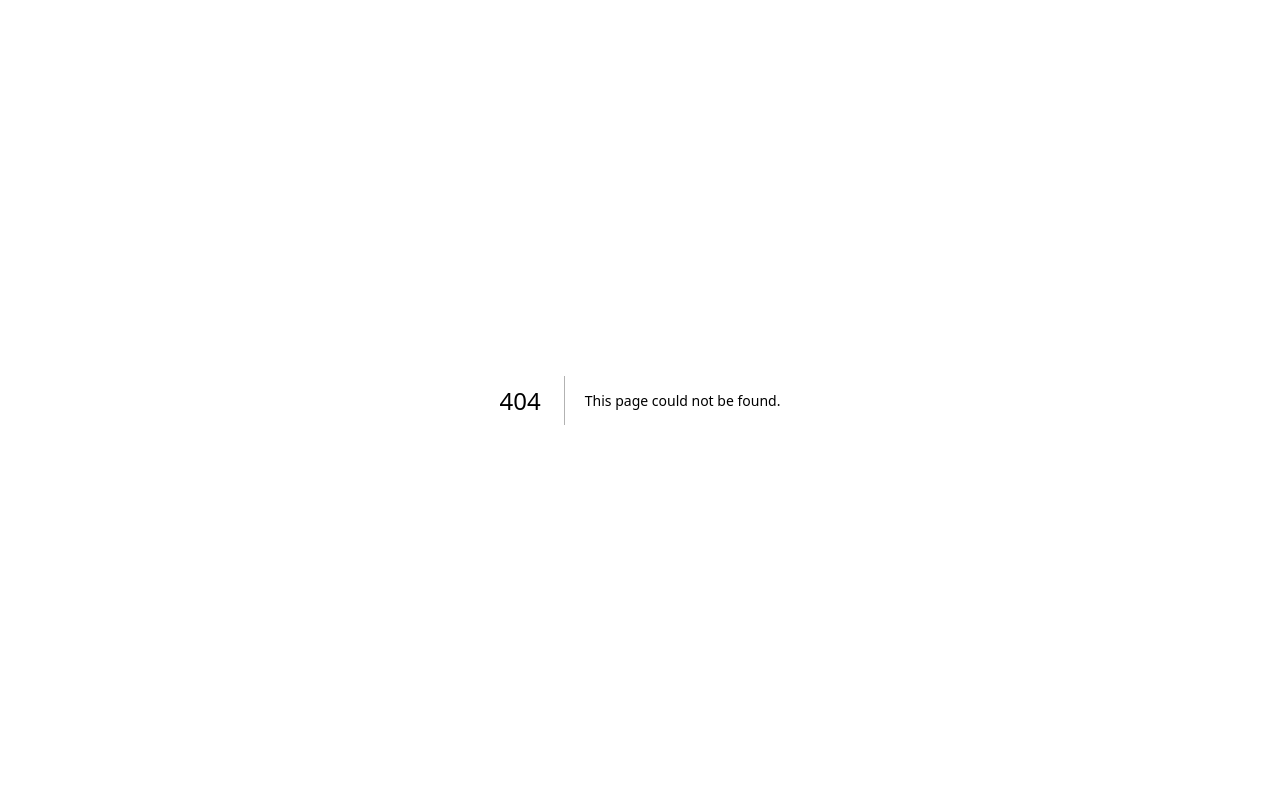
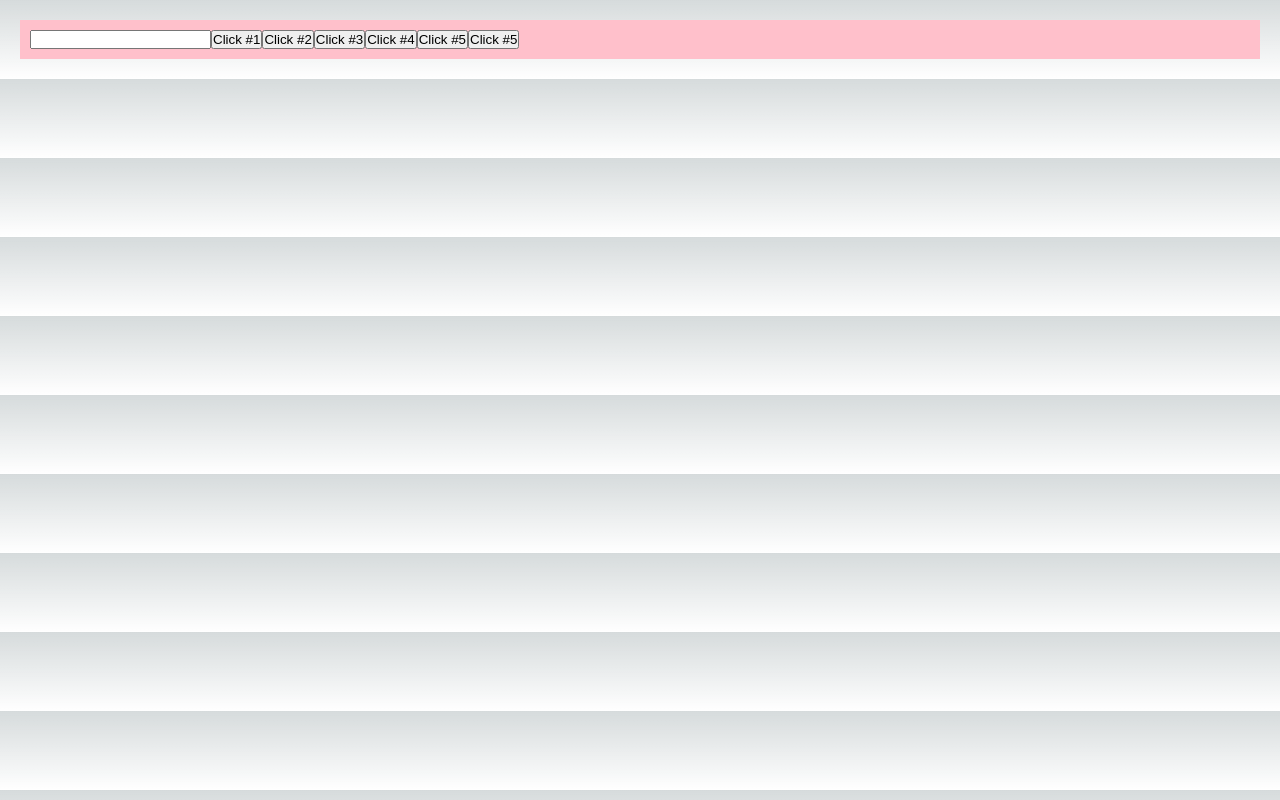
Before and after one commit to bertiGrazi/design_engineer, a Next.js app in the folder exercicios/: page /basicos/botao in a window 1280 px wide. Before the commit this address had no page. Built offline with nearby package versions, Linux system fonts and the light colour scheme.

Commit message:
function call via event

```diff
--- a/exercicios/components/direta/Pai.jsx
+++ b/exercicios/components/direta/Pai.jsx
@@ -1,6 +1,7 @@
 import Filho from "./Filho";
 
 export default function Pai(props) {
+  //comunicacao direta = Pai coloca as propriedades no filho
   return(
     <div>
       <h1>Família {props.familia}</h1>
--- /dev/null
+++ b/exercicios/pages/basicos/botao.jsx
@@ -0,0 +1,31 @@
+function acao1() {
+  console.log("acao1")
+}
+
+export default function botao() {
+  function acao2() {
+    console.log("acao2")
+  }
+
+  function acao5(e) {
+    console.log(e)
+  }
+
+  return(
+    <div style={{
+      margin: 20,
+      padding: 10,
+      backgroundColor: "pink"
+    }}>
+      <input type="text" onChange={e => console.log(e.target.value)}></input>
+      <button onClick={acao1}>Click #1</button>
+      <button onClick={acao2}>Click #2</button>
+      <button onClick={function () {
+        console.log("acao3")
+      }}>Click #3</button>
+      <button onClick={() => console.log("acao4")}>Click #4</button>
+      <button onClick={acao5}>Click #5</button>
+      <button onClick={e => acao5(e.altKey)}>Click #5</button>
+    </div>
+  )
+}
```
